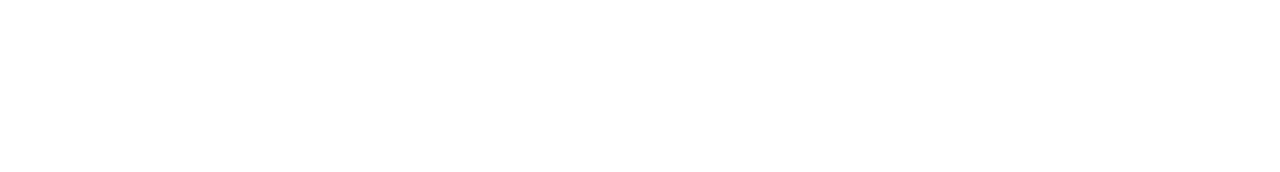
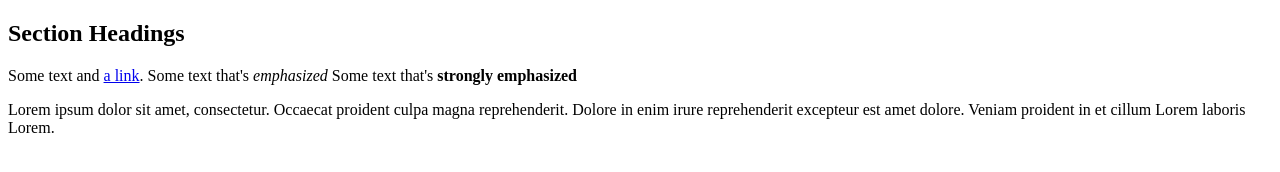
Before and after one commit to oliveroliverio/WD-CSS_CSS-Display, a plain HTML site: page 03_blockElements.html in a window 1280 px wide. Drawn offline with Linux system fonts and the light colour scheme.

Commit message:
03_blockElements - added sections

```diff
--- a/03_blockElements.html
+++ b/03_blockElements.html
@@ -10,6 +10,15 @@
   </style>
 </head>
 <body>
-
+  <section>
+    <h1>Section Headings</h1>
+    <p>
+      Some text and <a href="#">a link</a>. Some text that's <em>emphasized</em>
+      Some text that's <strong>strongly emphasized</strong>
+    </p>
+    <p>
+      Lorem ipsum dolor sit amet, consectetur. Occaecat proident culpa magna reprehenderit. Dolore in enim irure reprehenderit excepteur est amet dolore. Veniam proident in et cillum Lorem laboris Lorem.
+    </p>
+  </section>
 </body>
 </html>
```
